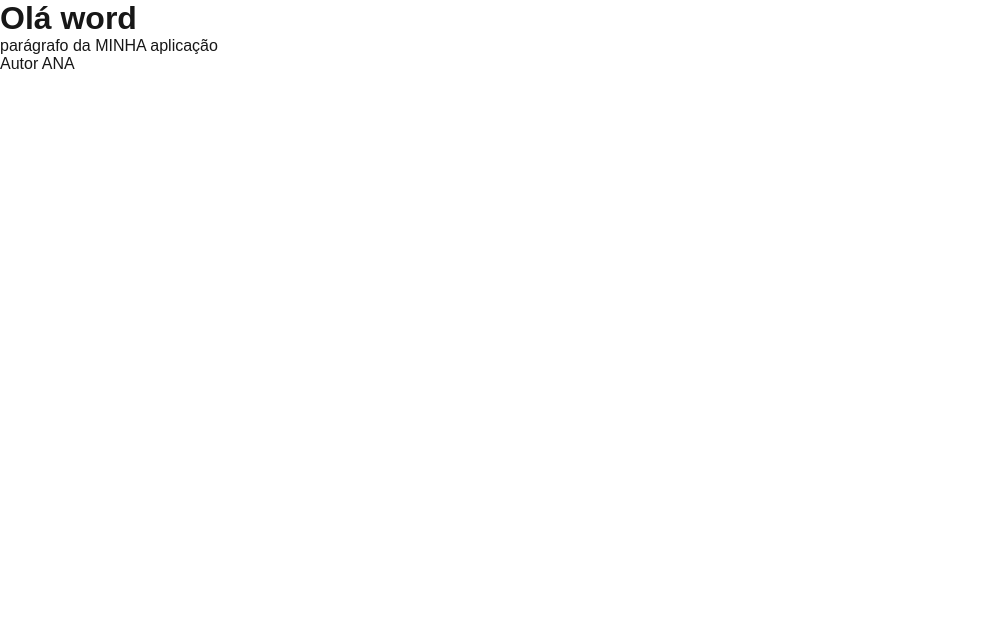
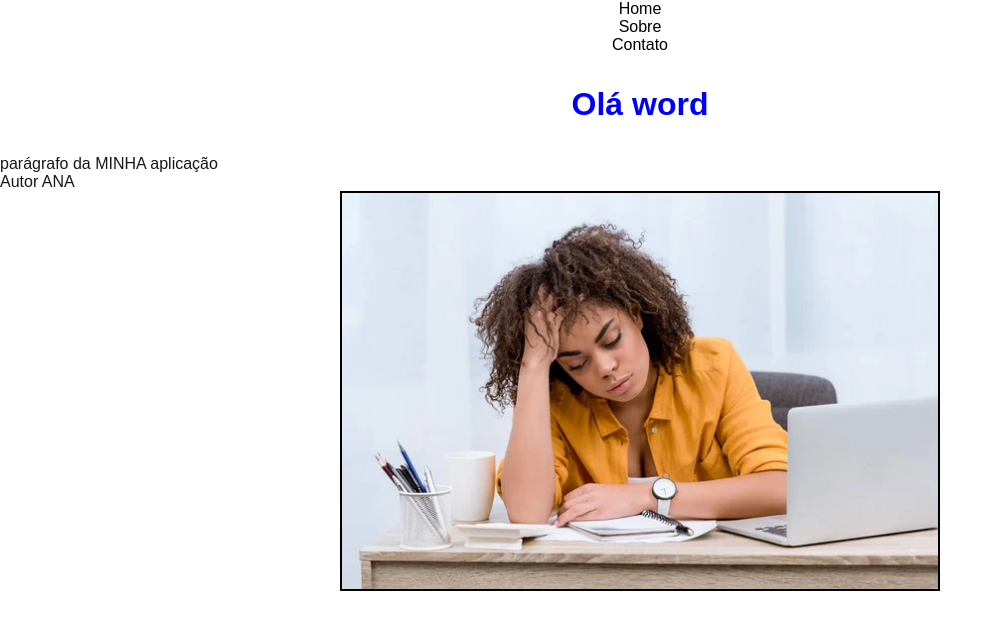
Before and after one commit to Anacaroline16/Front_end_2, a Next.js app in the folder projeto/: page / in a window 1280 px wide. Shown: the top 630 px of the page, without its empty margins (0-1003 px from the left). Built offline with nearby package versions, Linux system fonts and the light colour scheme.

Commit message:
utilizando react 08/11/2024

```diff
--- a/projeto/src/app/globals.css
+++ b/projeto/src/app/globals.css
@@ -1,3 +1,4 @@
+/* ESTILOS QUE VÃO AFETAR TODA A APLICAÇÃO */
 :root {
   --background: #ffffff;
   --foreground: #171717;
@@ -29,6 +30,12 @@ body {
   padding: 0;
   margin: 0;
 }
+h1{
+  color:blue ;
+  font-weight:  bold;
+  text-align: center;
+  padding: 2rem;
+}
 
 a {
   color: inherit;
--- a/projeto/src/app/layout.js
+++ b/projeto/src/app/layout.js
@@ -1,5 +1,6 @@
 // import localFont from "next/font/local";
 import "./globals.css";
+import Header from "@/componentes/Header";
 
 
 export const metadata = {
@@ -8,12 +9,14 @@ export const metadata = {
   charset: 'UTF-8',
   author: 'Ana Cordeiro',
   keywords: 'HTML, CSS, JavaScript, React, Next.js',
+
 };
 
 export default function RootLayout({ children }) {
   return (
     <html lang="pt-br">
       <body>
+        <Header/>
         {children}
       </body>
     </html>
--- a/projeto/src/app/page.js
+++ b/projeto/src/app/page.js
@@ -1,6 +1,7 @@
 // import Image from "next/image";
 import styles from "./page.module.css";
-
+import Image from "next/image";
+// INDEX
 export default function Home() {
   const nome = 'ANA'
   return (
@@ -8,6 +9,8 @@ export default function Home() {
         <h1>Olá word</h1>
         <p>parágrafo da MINHA aplicação</p>
         <p>Autor {nome}</p>
+        <Image  className= {styles.imagem} src='/images/depositphotos_190376900-stock-photo-overworked-young-woman-sitting-workplace.jpg' alt="Imagem de uma pessoa cansada na sexta-feira
+        " width={600} height={400}/>
     </div>
   );
 }
--- a/projeto/src/app/page.module.css
+++ b/projeto/src/app/page.module.css
@@ -0,0 +1,7 @@
+/* ESPECIFICO PARA UM COMPONENTE */
+
+.imagem{
+    border:  2px solid black;
+    display: block;
+    margin:  auto;
+}
--- /dev/null
+++ b/projeto/src/app/sobre/sobre.module.css
@@ -0,0 +1,3 @@
+.paragrafo{
+    color: green;
+}
--- /dev/null
+++ b/projeto/src/componentes/Header/header.module.css
@@ -0,0 +1,5 @@
+.li {
+    display: flex;
+    color: black;
+    justify-content: center;
+}
--- /dev/null
+++ b/projeto/src/componentes/Header/index.js
@@ -0,0 +1,15 @@
+import Link from "next/link"
+import style from "./header.module.css"
+export default function Header (){
+    return(
+        <header>
+            <nav>
+                <ul >
+                <li className={style.li}><Link href='/' > Home</Link></li>
+                    <li className={style.li}><Link href='/sobre' > Sobre</Link></li>
+                    <li className={style.li}><Link href='/contato' > Contato</Link></li>
+                </ul>
+            </nav>
+        </header>
+    )
+}
```
Also changed, not shown: projeto/src/app/sobre/page.js (added, +10 -0 lines), projeto/public/images/depositphotos_190376900-stock-photo-overworked-young-woman-sitting-workplace.jpg (added).
